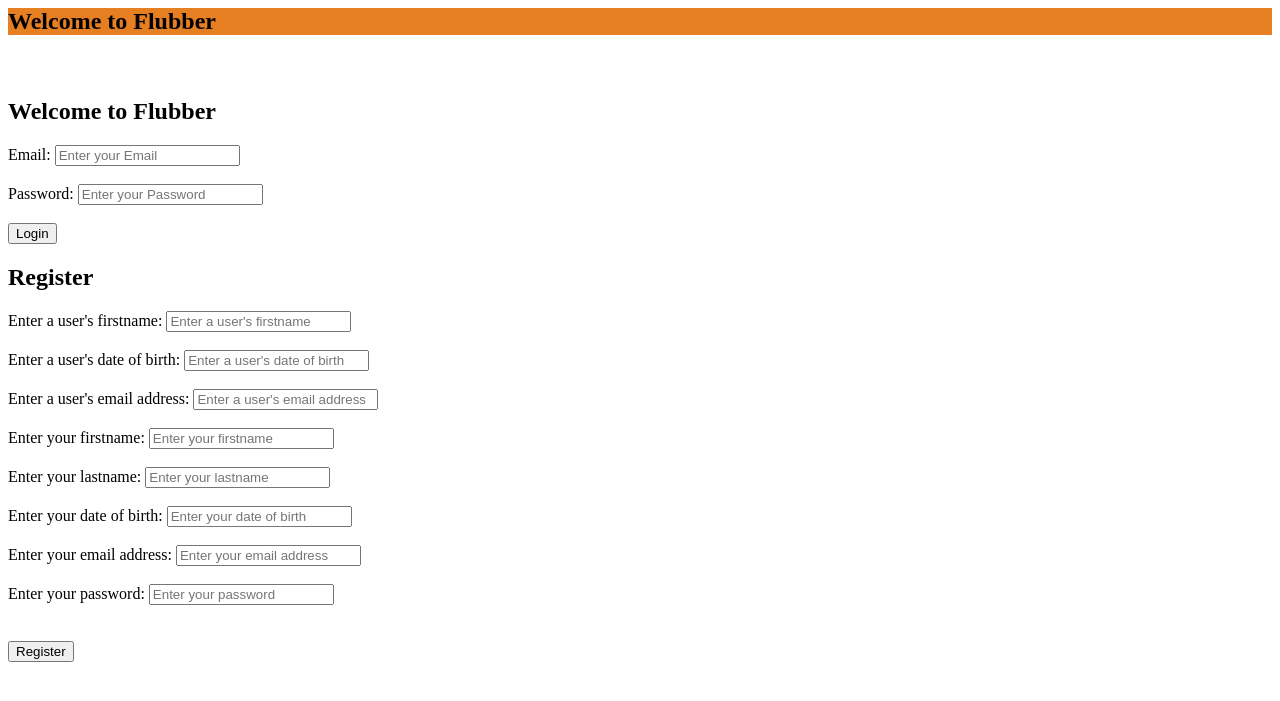
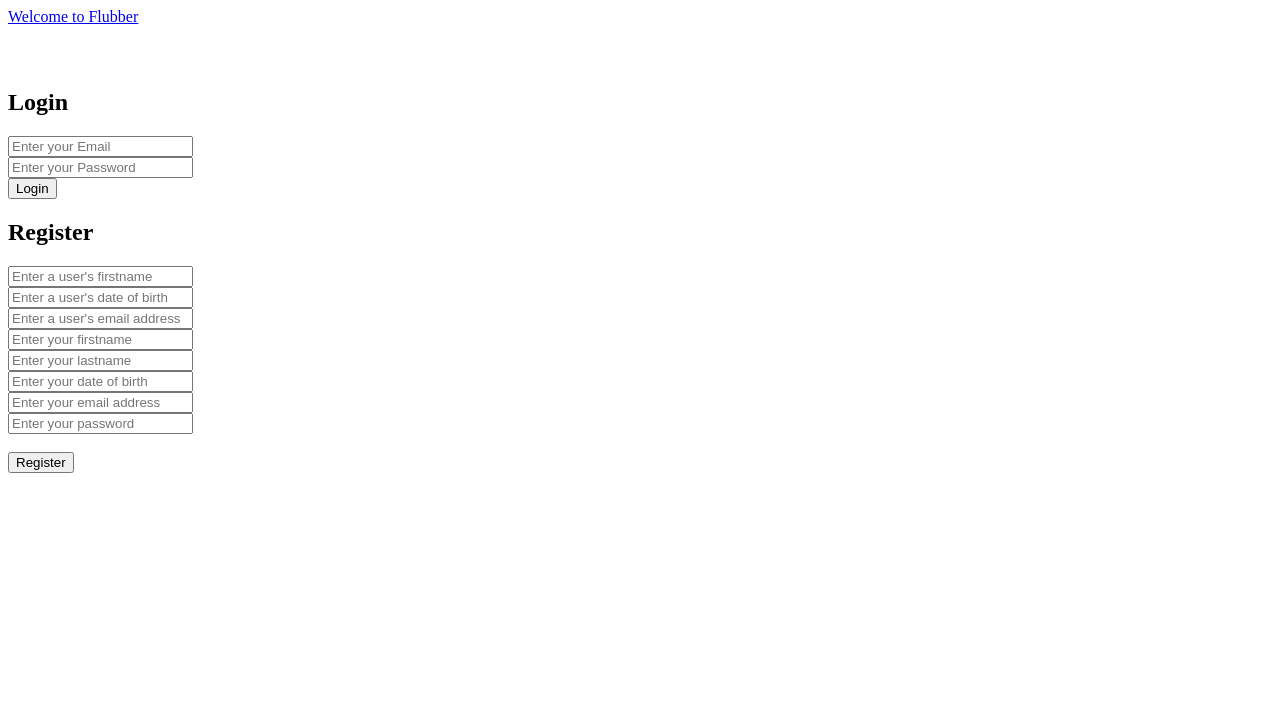
Before and after one commit to erkkiperkele/Flubber_Ci, a PHP site: template application/views/login_view.php in a window 1280 px wide. Shown: the top 701 px of the page. Run offline with PHP 8.4, Linux system fonts and the light colour scheme; the template is opened without the code that fills it, so the values that code supplies are empty.

Commit message:
Cleaned Login UI, added logout button

```diff
--- a/application/helpers/fl_uibuildingblocks_helper.php
+++ b/application/helpers/fl_uibuildingblocks_helper.php
@@ -405,7 +405,7 @@ if ( ! function_exists('MenuBar'))
 							<ul class='dropdown-menu' role='menu'>
 								<li><a href='#'>Privacy</a></li>
 								<li class='divider'></li>
-								<li><a href='#'>Logout</a></li>
+								<li><a href='" .CreateURL('index.php/flubber/logout') ."'>Logout</a></li>
 							</ul>
 						</li>
 					</ul>
--- a/application/views/login_view.php
+++ b/application/views/login_view.php
@@ -1,65 +1,46 @@
 <title>Flubber Inc.</title>
 <?php LoadCSSBundle() ?>
 <body>
-<nav class='navbar navbar-default navbar-fixed-top'  style='background-color:#e67e22' role='navigation'>
+<nav class='navbar navbar-default navbar-fixed-top' role='navigation'>
       <div class='container-fluid'>
-    <h1>Welcome to Flubber </h1>
+        <!-- Brand and toggle get grouped for better mobile display -->
+        <div class='navbar-header'>
+          <a class='navbar-brand' href='/'>Welcome to Flubber</a>
         </div>
+      </div><!-- /.container-fluid -->
 </nav>
 <div style="margin-top: 5%"></div>
-    <section class="container content-section text-right col-md-4 col-xs-4 col-md-offset-1 col-xs-offset-1">
-      <h1>Welcome to Flubber</h1>
+    <section class="container text-right content-section col-md-4 col-xs-4 col-md-offset-1 col-xs-offset-1">
+      <h2 class='text-left'>Login</h2>
       <?php if(isset($doLogin) && $doLogin) echo validation_errors(); ?>
       <?php echo form_open('/flubber/login'); ?>
-        <div class="input-group input-group-md">
-          <span class="input-group-addon">Email:</span>
           <input type="text" class="form-control" name="username" id="username" placeholder="Enter your Email">
-        </div>
         <br/>
-        <div class="input-group input-group-md">
-          <span class="input-group-addon">Password:</span>
           <input type="password" class="form-control" name="password" id="password" placeholder="Enter your Password">
-        </div>
         <br/>
         <button type="submit" class="btn btn-default" value="login">Login</button>
     </form>
   </section>
-  <section class="container content-section text-left col-md-6 col-xs-6">
-    <h2>Register</h2>
+  <section class="container content-section text-left col-md-5 col-xs-5 col-md-offset-1 col-xs-offset-1">
+    <h2 class='text-right'>Register</h2>
     <?php if(isset($doRegister) && $doRegister) echo validation_errors(); ?>
     <?php echo form_open('/flubber/register'); ?>
-      <div class="input-group input-group-md">
-        <span class="input-group-addon">Enter a user's firstname:</span>
       <input type="text" class="form-control" name="username" id="username" placeholder="Enter a user's firstname">
-      </div><br/>
-      <div class="input-group input-group-md">
-        <span class="input-group-addon">Enter a user's date of birth:</span>
+      <br/>
       <input type="text" class="form-control" name="userdob" id="userdob" placeholder="Enter a user's date of birth">
-      </div><br/>
-      <div class="input-group input-group-md">
-        <span class="input-group-addon">Enter a user's email address:</span>
+      <br/>
       <input type="text" class="form-control" name="useremail" id="useremail" placeholder="Enter a user's email address">
-      </div><br/>
-      <div class="input-group input-group-md">
-        <span class="input-group-addon">Enter your firstname:</span>
+      <br/>
       <input type="text" class="form-control" name="newfirstname" id="newfirstname" placeholder="Enter your firstname">
-      </div><br/>
-      <div class="input-group input-group-md">
-        <span class="input-group-addon">Enter your lastname:</span>
+      <br/>
       <input type="text" class="form-control" name="newlastname" id="newlastname" placeholder="Enter your lastname">
-      </div><br/>
-      <div class="input-group input-group-md">
-        <span class="input-group-addon">Enter your date of birth:</span>
+      <br/>
       <input type="text" class="form-control" name="newdob" id="newdob" placeholder="Enter your date of birth">
-      </div><br/>
-      <div class="input-group input-group-md">
-        <span class="input-group-addon">Enter your email address:</span>
+      <br/>
       <input type="text" class="form-control" name="newemail" id="newemail" placeholder="Enter your email address">
-      </div><br/>
-      <div class="input-group input-group-md">
-        <span class="input-group-addon">Enter your password:</span>
+      <br/>
       <input type="password" class="form-control" name="newpassword" id="newpassword" placeholder="Enter your password">
-      </div><br/>
+      <br/>
       <br/>
       <button type="submit" class="btn btn-default" value="register">Register</button>
     </form>
```
Lines whose indentation alone changed are shown as unchanged.
